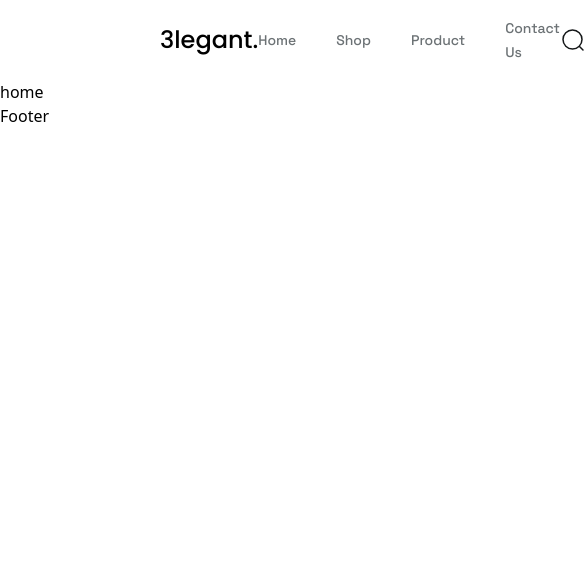
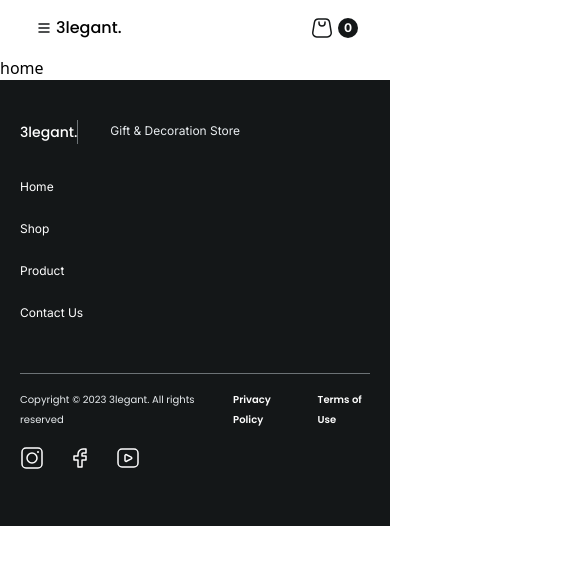
Before and after one commit to khairnabiyevaleyla/Task-16, a React (Vite) app in the folder client/: page / in a window 390 px wide. Shown: the top 564 px of the page, 585 px wide, since content can reach past the window. Built offline with nearby package versions, Linux system fonts and the light colour scheme.

Commit message:
Created and styled footer for responsiveness and layout

```diff
--- /dev/null
+++ b/client/src/components/icons/BurgerMenuIcon.jsx
@@ -0,0 +1,20 @@
+const BurgerMenuIcon = (props) => {
+  return (
+    <svg
+      xmlns="http://www.w3.org/2000/svg"
+      width="24"
+      height="24"
+      viewBox="0 0 24 24"
+      fill="none"
+    >
+      <path
+        d="M7 8H17M7 12H17M7 16H17"
+        stroke="#141718"
+        strokeWidth="1.5"
+        strokeLinecap="round"
+      />
+    </svg>
+  );
+};
+
+export default BurgerMenuIcon;
--- /dev/null
+++ b/client/src/components/icons/CloseIcon.jsx
@@ -0,0 +1,18 @@
+const CloseIcon = (props) => {
+  <svg
+    xmlns="http://www.w3.org/2000/svg"
+    width="24"
+    height="25"
+    viewBox="0 0 24 25"
+    fill="none"
+  >
+    <path
+      fillRule="evenodd"
+      clipRule="evenodd"
+      d="M5.29289 5.79289C5.68342 5.40237 6.31658 5.40237 6.70711 5.79289L12 11.0858L17.2929 5.79289C17.6834 5.40237 18.3166 5.40237 18.7071 5.79289C19.0976 6.18342 19.0976 6.81658 18.7071 7.20711L13.4142 12.5L18.7071 17.7929C19.0976 18.1834 19.0976 18.8166 18.7071 19.2071C18.3166 19.5976 17.6834 19.5976 17.2929 19.2071L12 13.9142L6.70711 19.2071C6.31658 19.5976 5.68342 19.5976 5.29289 19.2071C4.90237 18.8166 4.90237 18.1834 5.29289 17.7929L10.5858 12.5L5.29289 7.20711C4.90237 6.81658 4.90237 6.18342 5.29289 5.79289Z"
+      fill="#6C7275"
+    />
+  </svg>;
+};
+
+export default CloseIcon;
--- /dev/null
+++ b/client/src/components/icons/FacebookIcon.jsx
@@ -0,0 +1,21 @@
+const FacebookIcon = (props) => {
+  return (
+    <svg
+      xmlns="http://www.w3.org/2000/svg"
+      width="24"
+      height="24"
+      viewBox="0 0 24 24"
+      fill="none"
+    >
+      <path
+        d="M18 3H15C12.2386 3 10 5.23858 10 8V10H6V14H10V21H14V14H18V10H14V8C14 7.44772 14.4477 7 15 7H18V3Z"
+        stroke="#FEFEFE"
+        strokeWidth="1.5"
+        strokeLinecap="round"
+        strokeLinejoin="round"
+      />
+    </svg>
+  );
+};
+
+export default FacebookIcon;
--- /dev/null
+++ b/client/src/components/icons/InstagramIcon.jsx
@@ -0,0 +1,25 @@
+const InstagramIcon = (props) => {
+  return (
+    <svg
+      xmlns="http://www.w3.org/2000/svg"
+      width="24"
+      height="24"
+      viewBox="0 0 24 24"
+      fill="none"
+    >
+      <rect
+        x="2"
+        y="2"
+        width="20"
+        height="20"
+        rx="4"
+        stroke="#FEFEFE"
+        strokeWidth="1.5"
+      />
+      <circle cx="18" cy="6" r="1" fill="#FEFEFE" />
+      <circle cx="12" cy="12" r="5" stroke="#FEFEFE" strokeWidth="1.5" />
+    </svg>
+  );
+};
+
+export default InstagramIcon;
--- /dev/null
+++ b/client/src/components/icons/YoutubeIcon.jsx
@@ -0,0 +1,29 @@
+const YoutubeIcon = (props) => {
+  return (
+    <svg
+      xmlns="http://www.w3.org/2000/svg"
+      width="24"
+      height="24"
+      viewBox="0 0 24 24"
+      fill="none"
+    >
+      <rect
+        x="2"
+        y="3"
+        width="20"
+        height="18"
+        rx="4"
+        stroke="#FEFEFE"
+        strokeWidth="1.5"
+      />
+      <path
+        d="M10.4472 8.72361L15.2111 11.1056C15.9482 11.4741 15.9482 12.5259 15.2111 12.8944L10.4472 15.2764C9.78231 15.6088 9 15.1253 9 14.382V9.61803C9 8.87465 9.78231 8.39116 10.4472 8.72361Z"
+        stroke="#FEFEFE"
+        strokeWidth="1.5"
+        strokeLinecap="round"
+      />
+    </svg>
+  );
+};
+
+export default YoutubeIcon;
--- a/client/src/layout/footer/Footer.jsx
+++ b/client/src/layout/footer/Footer.jsx
@@ -1,7 +1,51 @@
 import React from "react";
+import styles from "./style.module.scss";
+import { NavBarElements } from "@/constants/NavBarItems";
+import { Link } from "react-router";
+import FacebookIcon from "@/components/icons/FacebookIcon";
+import InstagramIcon from "@/components/icons/InstagramIcon";
+import YoutubeIcon from "@/components/icons/YoutubeIcon";
 
 const Footer = () => {
-  return <div>Footer</div>;
+  return (
+    <footer className={styles.footer}>
+      <div className={styles.container}>
+        <div className={styles.root}>
+          <div className={styles.logoSection}>
+            <div className="flex gap-8">
+              <h1 className={styles.logo}>3legant.</h1>
+              <p className={styles.text}>Gift & Decoration Store</p>
+            </div>
+          </div>
+          <div className={styles.navSection}>
+            <ul className={styles.navlist}>
+              {NavBarElements.map((item, index) => (
+                <li key={index} className={styles.navtext}>
+                  <Link to={item.url}>{item.name}</Link>
+                </li>
+              ))}
+            </ul>
+          </div>
+        </div>
+        <div className={styles.bottomroot}>
+          <div className="flex gap-7">
+            <p className={styles.bottomtext}>
+              Copyright © 2023 3legant. All rights reserved
+            </p>
+            <ul className="flex gap-7">
+              <li className={styles.bottomlist}>Privacy Policy</li>
+              <li className={styles.bottomlist}>Terms of Use</li>
+            </ul>
+          </div>
+          <div className="flex gap-6">
+            <InstagramIcon />
+            <FacebookIcon />
+            <YoutubeIcon />
+          </div>
+        </div>
+      </div>
+    </footer>
+  );
 };
 
 export default Footer;
--- /dev/null
+++ b/client/src/layout/footer/style.module.scss
@@ -0,0 +1,149 @@
+.container {
+  display: flex;
+  padding: 80px 160px 32px 160px;
+  flex-direction: column;
+  gap: 49px;
+  background: #141718;
+
+  @media (max-width: 1200px) {
+    padding: 80px 100px 32px 100px;
+  }
+
+  @media (max-width: 768px) {
+    padding: 40px 20px;
+  }
+}
+
+.root {
+  display: flex;
+  justify-content: space-between;
+  align-items: center;
+  flex-wrap: wrap;
+
+  @media (max-width: 768px) {
+    flex-direction: column;
+    align-items: flex-start;
+    gap: 32px;
+  }
+}
+
+.logo {
+  color: #fff;
+  text-align: center;
+  font-feature-settings: "liga" off, "clig" off;
+  font-family: Poppins;
+  font-size: 24px;
+  font-style: normal;
+  font-weight: 500;
+  line-height: 24px;
+  border-right: 1px solid #6c7275;
+  padding-right: 32px;
+
+  @media (max-width: 748px) {
+    font-size: 16px;
+    padding-right: 0;
+    text-align: left;
+  }
+}
+
+.text {
+  color: #e8ecef;
+  font-feature-settings: "liga" off, "clig" off;
+  font-family: Inter;
+  font-size: 14px;
+  font-style: normal;
+  font-weight: 400;
+  line-height: 22px;
+
+  @media (max-width: 768px) {
+    font-size: 12px;
+  }
+}
+
+.navlist {
+  display: flex;
+  align-items: flex-start;
+  gap: 40px;
+
+  @media (max-width: 768px) {
+    flex-direction: column;
+    gap: 20px;
+  }
+}
+
+.navtext {
+  color: #fefefe;
+  font-feature-settings: "liga" off, "clig" off;
+  font-family: Inter;
+  font-size: 14px;
+  font-style: normal;
+  font-weight: 400;
+  line-height: 22px;
+
+  @media (max-width: 768px) {
+    font-size: 12px;
+  }
+}
+
+.bottomroot {
+  display: flex;
+  padding: 16px 0;
+  justify-content: space-between;
+  align-items: center;
+  border-top: 0.5px solid #6c7275;
+
+  @media (max-width: 768px) {
+    flex-direction: column;
+    align-items: flex-start;
+    gap: 16px;
+    padding: 16px 0;
+  }
+}
+
+.bottomtext {
+  color: #e8ecef;
+  font-family: Poppins;
+  font-size: 12px;
+  font-style: normal;
+  font-weight: 400;
+  line-height: 20px;
+
+  @media (max-width: 768px) {
+    font-size: 10px;
+  }
+}
+
+.bottomlist {
+  color: #fefefe;
+  font-family: Poppins;
+  font-size: 12px;
+  font-style: normal;
+  font-weight: 600;
+  line-height: 20px;
+
+  @media (max-width: 768px) {
+    font-size: 10px;
+  }
+}
+
+@media (max-width: 480px) {
+  .logo {
+    font-size: 14px;
+  }
+
+  .text {
+    font-size: 12px;
+  }
+
+  .navtext {
+    font-size: 12px;
+  }
+
+  .bottomtext {
+    font-size: 10px;
+  }
+
+  .bottomlist {
+    font-size: 10px;
+  }
+}
--- a/client/src/layout/header/Header.jsx
+++ b/client/src/layout/header/Header.jsx
@@ -6,37 +6,49 @@ import SearchIcon from "@/components/icons/SearchIcon";
 import UserIcon from "@/components/icons/UserIcon";
 import ShopIcon from "@/components/icons/ShopIcon";
 import EllipseIcon from "@/components/icons/EllipseIcon";
+import BurgerMenuIcon from "@/components/icons/BurgerMenuIcon";
 
 const Header = () => {
   return (
-    <header>
+    <>
+      <header id="desktop_menu" className="max-lg:hidden">
         <div className={styles.root}>
-        {" "}
-        <div>
           <h1 className={styles.logo}>3legant.</h1>
-        </div>
-        <div>
           <ul className={styles.navlist}>
-            {NavBarElements &&
-              NavBarElements.map((item, index) => (
+            {NavBarElements.map((item, index) => (
               <li key={index} className={styles.navtext}>
                 <Link to={item.url}>{item.name}</Link>
               </li>
             ))}
           </ul>
-        </div>
           <div className={styles.icons}>
             <SearchIcon stroke="#141718" width="24" height="24" />
             <UserIcon stroke="#141718" width="24" height="24" />
             <ShopIcon stroke="#141718" width="24" height="24" />
             <div className="relative">
-            {" "}
               <EllipseIcon width="24" height="24" />
               <span className={styles.count}>0</span>
             </div>
           </div>
         </div>
       </header>
+
+      <header id="mobile_menu" className="hidden max-lg:block">
+        <div className={styles.root}>
+          <div className="flex items-center">
+            <BurgerMenuIcon stroke="#141718" width="24" height="24" />
+            <h1 className={styles.logo}>3legant.</h1>
+          </div>
+          <div className="flex items-center gap-1">
+            <ShopIcon stroke="#141718" width="24" height="24" />
+            <div className="relative">
+              <EllipseIcon width="24" height="24" />
+              <span className={styles.count}>0</span>
+            </div>
+          </div>
+        </div>
+      </header>
+    </>
   );
 };
 
--- a/client/src/layout/header/style.module.scss
+++ b/client/src/layout/header/style.module.scss
@@ -3,6 +3,13 @@
   padding: 16px 160px;
   justify-content: space-between;
   align-items: center;
+  display: hidden;
+  @media (max-width: 748px) {
+    display: flex;
+    padding: 16px 32px;
+    justify-content: space-between;
+    align-items: center;
+  }
 }
 
 .logo {
@@ -14,6 +21,9 @@
   font-style: normal;
   font-weight: 500;
   line-height: 24px;
+  @media (max-width: 748px) {
+    font-size: 16px;
+  }
 }
 
 .navlist {
```
Lines whose indentation alone changed are shown as unchanged.
